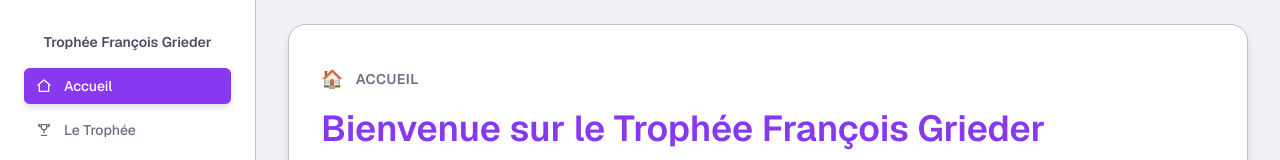
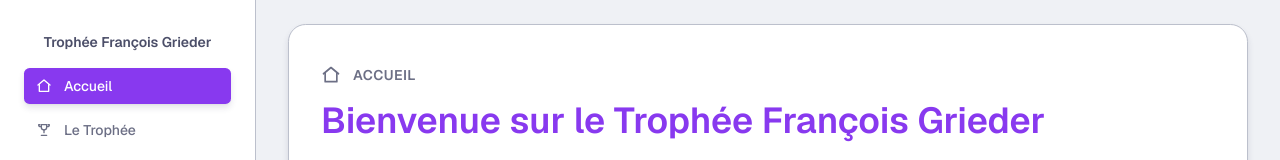
Before and after one commit to jesared/tfg-refonte, a Next.js app: page / in a window 1280 px wide. Shown: the top 160 px of the page. Built offline with nearby package versions, Linux system fonts and the light colour scheme.

Commit message:
Replace home emoji with Home icon on homepage

```diff
--- a/app/page.tsx
+++ b/app/page.tsx
@@ -1,3 +1,5 @@
+import { Home as HomeIcon } from "lucide-react";
+
 export default function Home() {
   const facebookPageUrl = "https://www.facebook.com/tropheefrancoisgrieder";
   const shareUrl = "https://trophee-francois-grieder.fr";
@@ -9,7 +11,7 @@ export default function Home() {
     <main className="mx-auto flex w-full max-w-5xl flex-col gap-8 sm:gap-10">
       <section className="rounded-3xl border border-border bg-card px-5 py-7 shadow-sm sm:px-8 sm:py-10">
         <div className="flex items-center gap-3 text-xs font-semibold uppercase tracking-wide text-muted-foreground sm:text-sm">
-          <span className="text-lg">🏠</span>
+          <HomeIcon className="h-5 w-5" aria-hidden="true" />
           <span>Accueil</span>
         </div>
 
```
